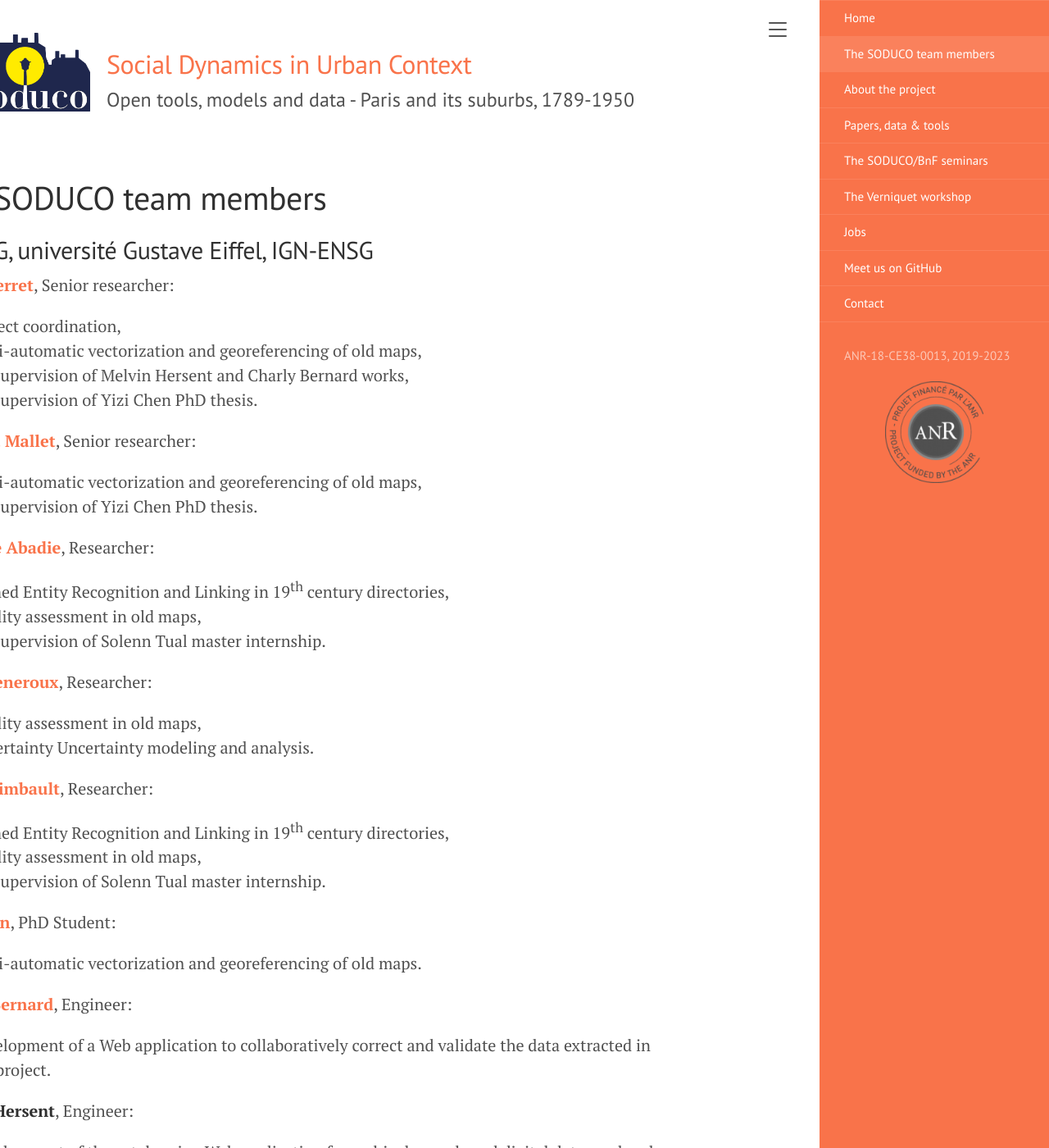
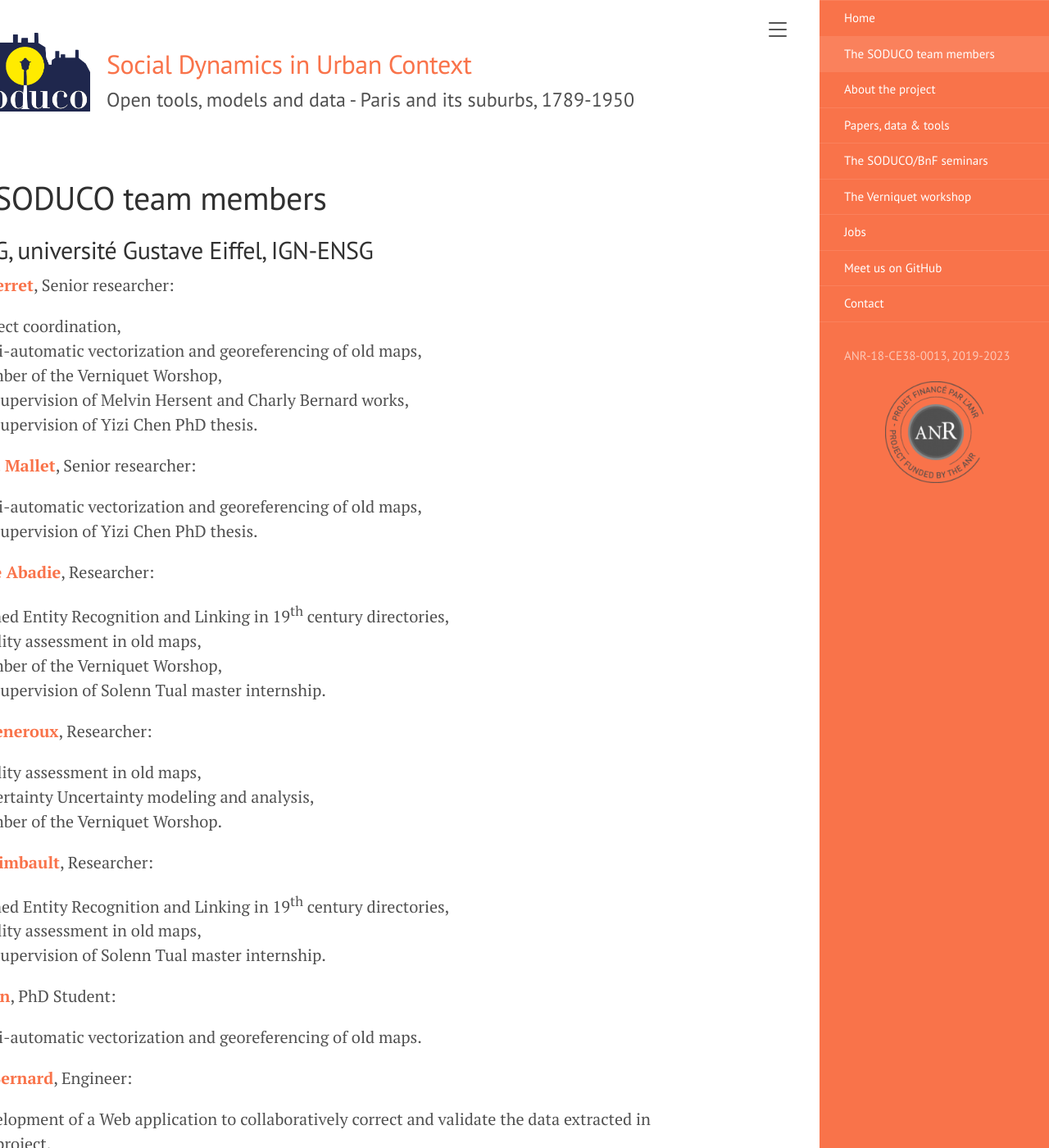
Before and after one commit to soduco/soduco.github.io, a Jekyll site: the page built from team.md, in a window 1280 px wide and 1400 px high. Shown: the whole window at 82% size. Built offline with Jekyll 4.4.1, drawn with Linux system fonts in a browser that asks for light colours; some of the changed text lies outside the part shown.

Commit message:
Update team.md
Added Julien Chadeyron

```diff
--- a/team.md
+++ b/team.md
@@ -9,6 +9,7 @@
 **[Julien Perret](https://www.umr-lastig.fr/julien-perret/)**, Senior researcher:
 * Project coordination,
 * Semi-automatic vectorization and georeferencing of old maps,
+* Member of the Verniquet Worshop,
 * Co-supervision of Melvin Hersent and Charly Bernard works,
 * Co-supervision of Yizi Chen PhD thesis.
 
@@ -19,11 +20,13 @@
 **[Nathalie Abadie](https://www.umr-lastig.fr/nathalie-abadie/)**, Researcher:
 * Named Entity Recognition and Linking in 19<sup>th</sup> century directories,
 * Quality assessment in old maps,
+* Member of the Verniquet Worshop,
 * Co-supervision of Solenn Tual master internship.
 
 **[Yann Meneroux](https://www.researchgate.net/profile/Yann-Meneroux)**, Researcher:
 * Quality assessment in old maps,
-* Uncertainty Uncertainty modeling and analysis.
+* Uncertainty Uncertainty modeling and analysis,
+* Member of the Verniquet Worshop.
 
 **[Juste Raimbault](https://scholar.google.fr/citations?user=zoioGw4AAAAJ&hl=fr)**, Researcher:
 * Named Entity Recognition and Linking in 19<sup>th</sup> century directories,
@@ -59,6 +62,7 @@
 * Quality assessment in old maps,
 * Named Entity Recognition and Linking in 19<sup>th</sup> century directories,
 * Geohistorical geocoding,
+* Coordinator of the Verniquet Worshop,
 * Co-supervision of Melvin Hersent and Charly Bernard works,
 * Co-supervision of Solenn Tual master internship.
 
@@ -92,3 +96,8 @@
 
 **[Valentine Weiss](https://www.chartes.psl.eu/fr/valentine-weiss)**, Heritage curator:
 * Scientific manager, Paris historical topography.
+
+# Guests
+
+**Julien Chadeyron**, Assistant-engineer in cartography, University of Clermont-Auvergne:
+* Member of the Verniquet Worshop.
```
